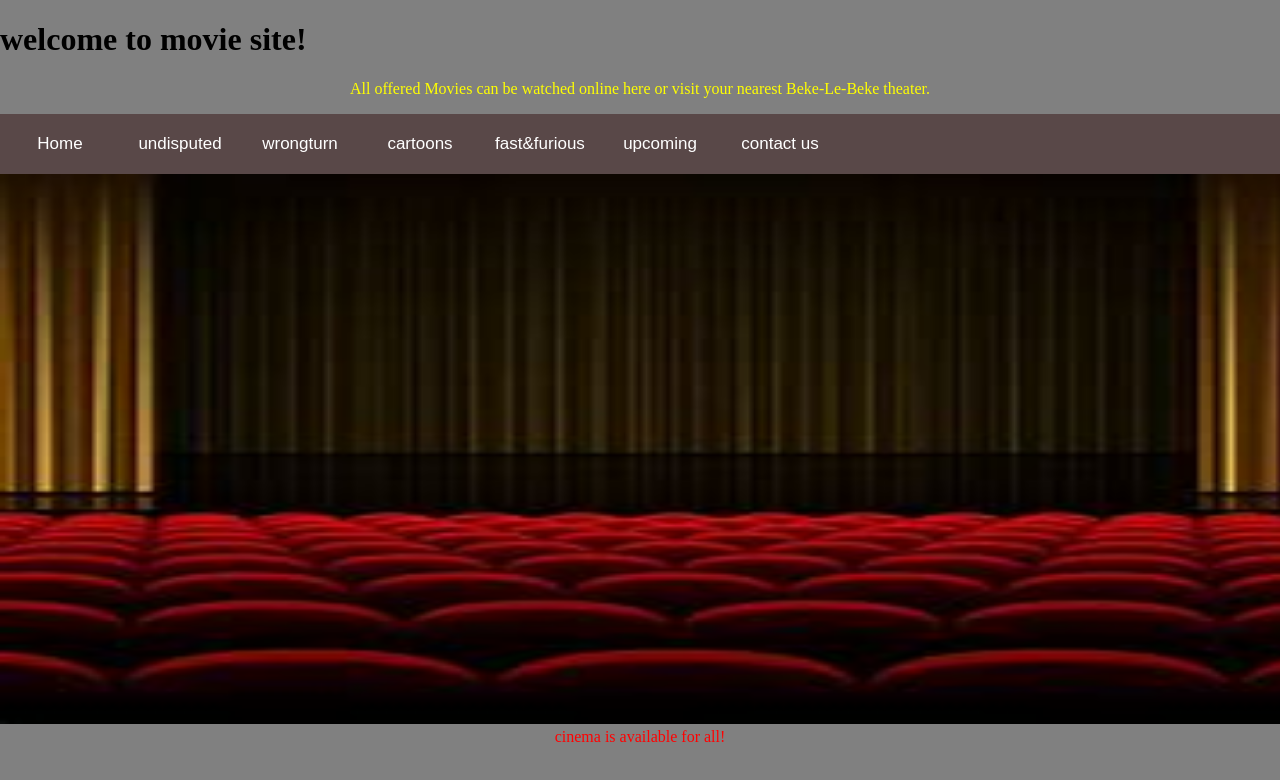
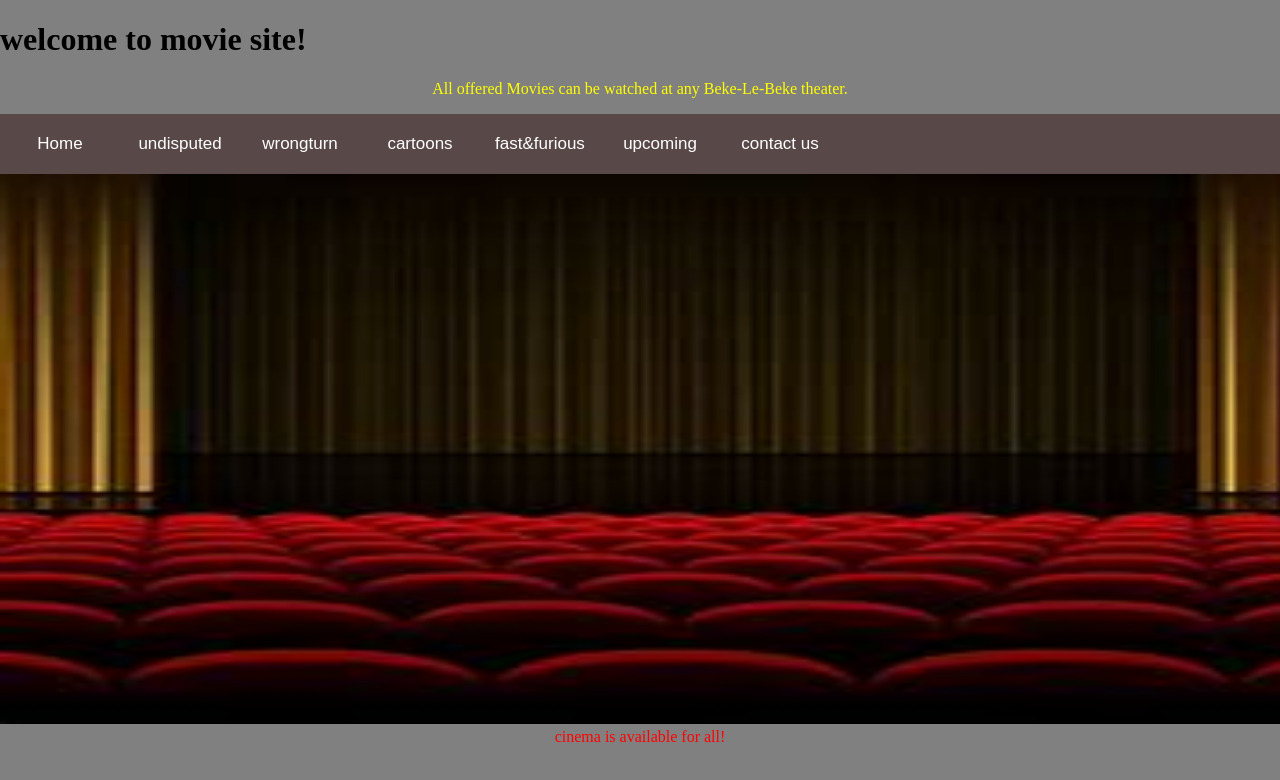
Before and after one commit to gaboinewe75/WMD-Assessment, a plain HTML site: page index.html in a window 1280 px wide. Shown: the top 780 px of the page. Drawn offline with Linux system fonts and the light colour scheme.

Commit message:
Add files via upload

```diff
--- a/index.html
+++ b/index.html
@@ -49,7 +49,7 @@
 </head>
 <body>
     <h1>welcome to movie site!</h1>
-    <p>All offered Movies can be watched online here or visit your nearest Beke-Le-Beke theater.</p>
+    <p>All offered Movies can be watched at any Beke-Le-Beke theater.</p>
     <nav>
         <ul>
             <li><a href="index.html">Home</a></li>
```
Also changed, not shown: ContactUs.html (+1 -1 lines), cartoons.html (+1 -1 lines), fast&furious.html (+1 -1 lines), undisputed.html (+1 -1 lines), upcoming.html (+1 -1 lines).
